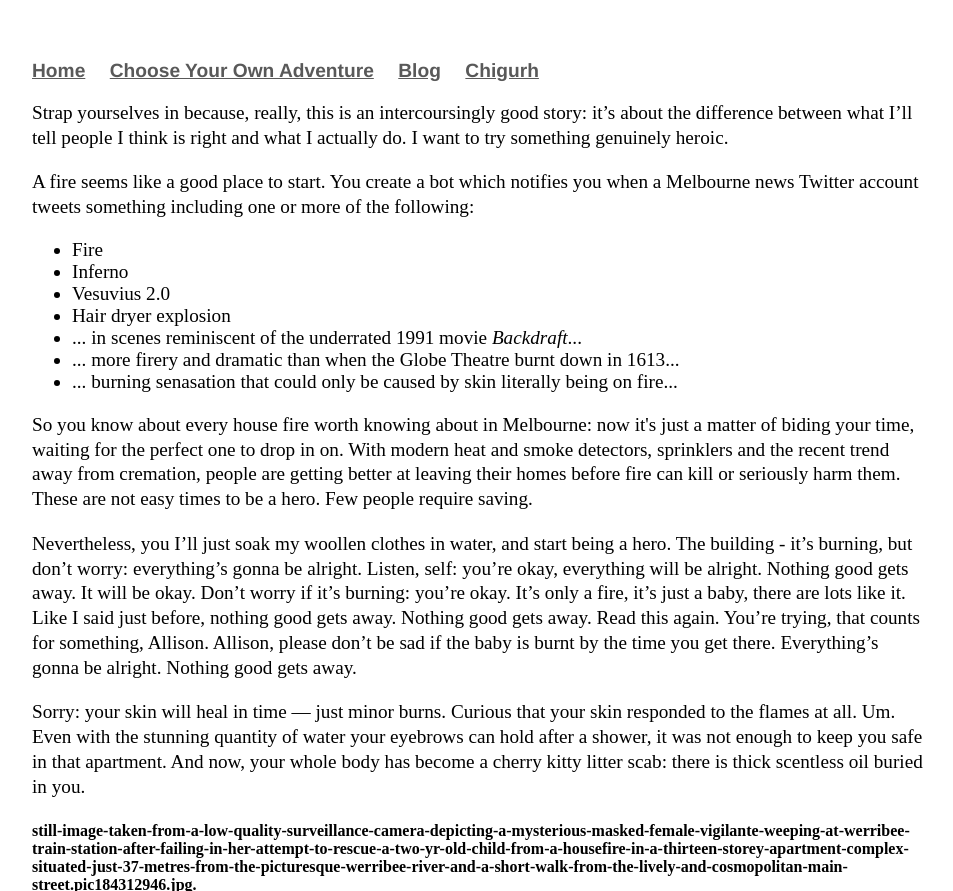
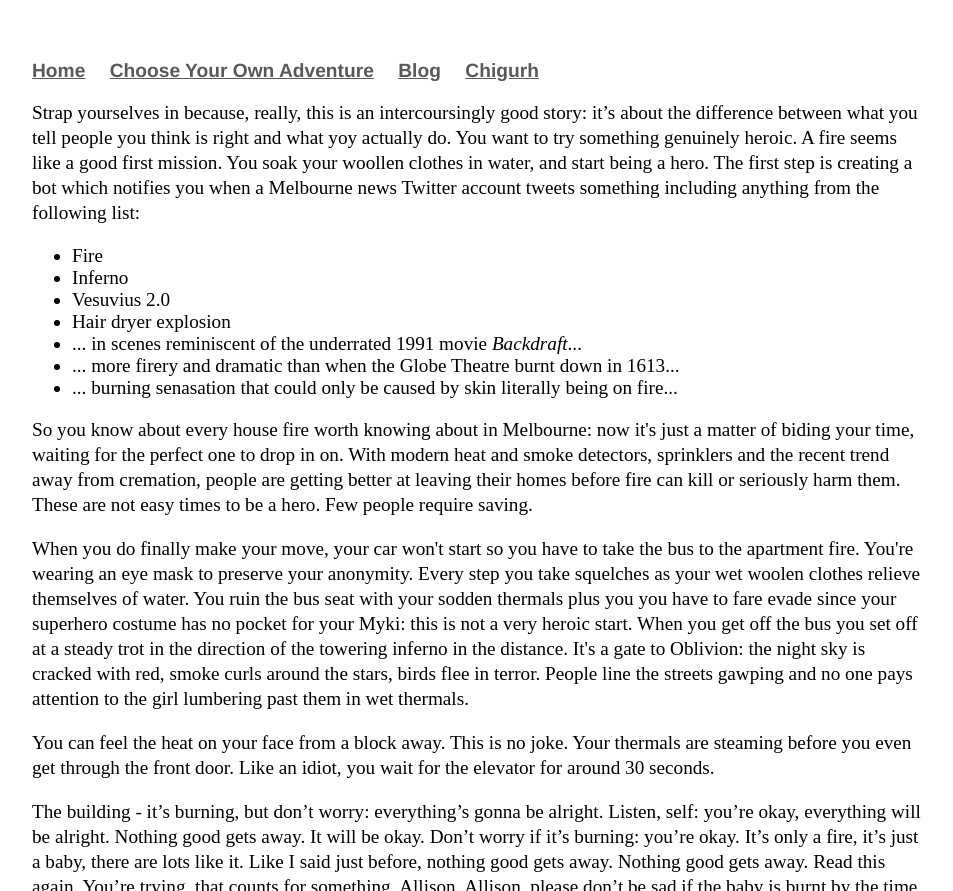
Before and after one commit to Pinelife/pinelife.github.io, a Jekyll site: the page built from Hellhole/Room9.html, in a window 1280 px wide, cut to the strip 0-891 px from the top of the page. Shown: the whole strip, without its empty margins (160-1113 px from the left). Built offline with Jekyll 4.4.1, drawn with Linux system fonts in a browser that asks for light colours; some of the changed text lies outside the part shown.

Commit message:
Update Room9.html

```diff
--- a/Hellhole/Room9.html
+++ b/Hellhole/Room9.html
@@ -2,12 +2,10 @@
 layout: default
 title: Pinelife
 ---
-<p>Strap yourselves in because, really, this is an intercoursingly good story: it’s about the difference between what I’ll tell people I
-  think is right and what I actually do. I want to try something genuinely heroic.
-</p>
-<p>
-A fire seems like a good place to start. You create a bot which notifies you when a Melbourne news Twitter account tweets something including
-  one or more of the following:</p>
+<p>Strap yourselves in because, really, this is an intercoursingly good story: it’s about the difference between what you tell people you
+  think is right and what yoy actually do. You want to try something genuinely heroic. A fire seems like a good first mission. You soak your
+  woollen clothes in water, and start being a hero. The first step is creating a bot which notifies you when a Melbourne news Twitter
+  account tweets something including anything from the following list:</p>
   <ul>
     <li>Fire</li>
     <li>Inferno</li>
@@ -22,9 +20,19 @@ With modern heat and smoke detectors, sprinklers and the recent trend away from
   before fire can kill or seriously harm them. These are not easy times to be a hero. Few people require saving.
 </p>
 <p>
-  Nevertheless, you
-  I’ll just soak my woollen clothes in water, and start being a hero. The building - it’s burning,
-  but don’t worry: everything’s gonna be alright. Listen, self: you’re okay, everything will be alright. Nothing good gets
+  When you do finally make your move, your car won't start so you have to take the bus to the apartment fire. You're wearing an eye mask to preserve your anonymity.
+  Every step you take squelches as your wet woolen clothes relieve themselves of water. You ruin the bus seat with your sodden thermals plus you
+  you have to fare evade since your superhero costume has no pocket for your Myki: this is not a very heroic start. When you get off the
+  bus you set off at a steady trot in the direction of the towering inferno in the distance. It's a gate to Oblivion: the night sky is
+  cracked with red, smoke curls around the stars, birds flee in terror. People line the streets gawping and
+  no one pays attention to the girl lumbering past them in wet thermals.
+</p>
+<p>
+  You can feel the heat on your face from a block away. This is no joke. Your thermals are steaming before you even get through the
+  front door. Like an idiot, you wait for the elevator for around 30 seconds.
+  </p>
+<p>
+The building - it’s burning, but don’t worry: everything’s gonna be alright. Listen, self: you’re okay, everything will be alright. Nothing good gets
   away. It will be okay. Don’t worry if it’s burning: you’re okay. It’s only a fire, it’s just a baby, there are lots like it. Like I
   said just before, nothing good gets away. Nothing good gets away. Read this again. You’re trying, that counts for something, Allison.
   Allison, please don’t be sad if the baby is burnt by the time you get there. Everything’s gonna be alright. Nothing good gets away.</p>
```
